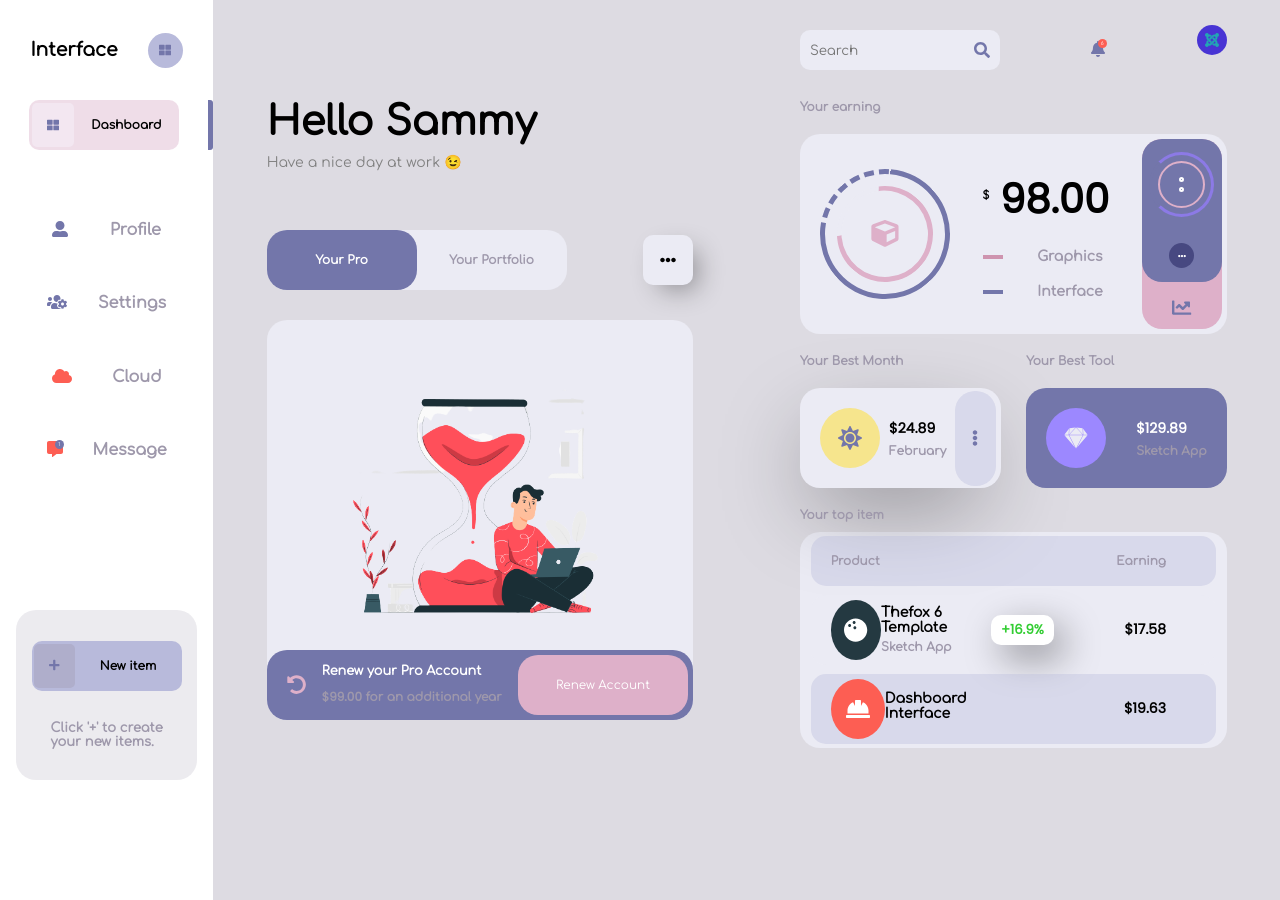
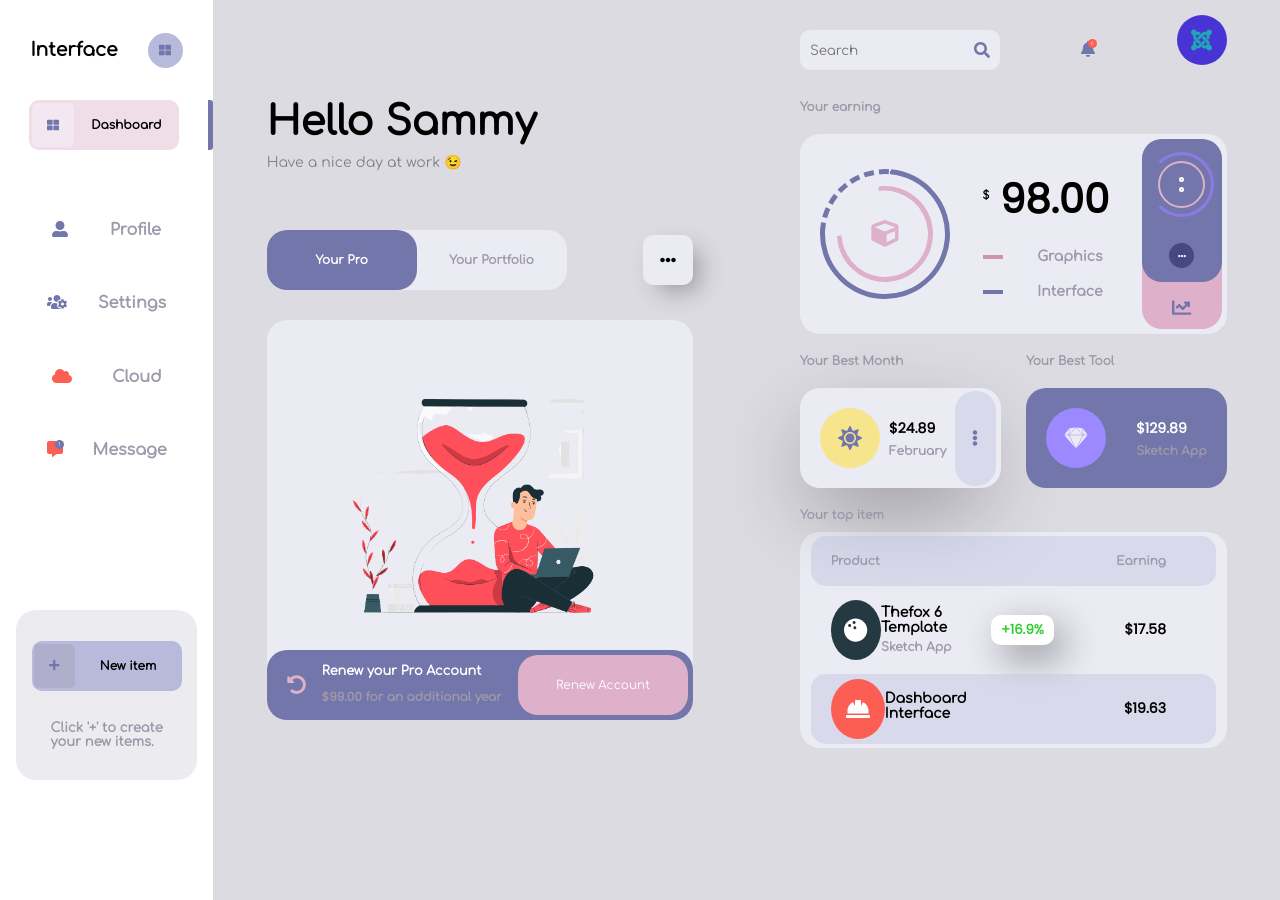
Before and after one commit to Sammy-Genius/Dashboard-interface, a React app: page / in a window 1280 px wide. Built offline with nearby package versions, Linux system fonts and the light colour scheme.

Commit message:
modified styles

```diff
--- a/src/styles/_Mobile.scss
+++ b/src/styles/_Mobile.scss
@@ -9,8 +9,8 @@
 }
 
 .logo-container {
-    width:30px;
-    height:30px;
+    width:50px;
+    height:50px;
     padding:5px 10px;
     border-radius: 50%;
     background-color:#4834d4;
@@ -18,12 +18,12 @@
     margin-bottom:20px;
 
     .logo {
+        font-size:1.5rem;
         color:#22a6b3;
     }
 }
 
 .mobile h4 {
-    font-size:12px;
     line-height:20px;
 
 }
```
